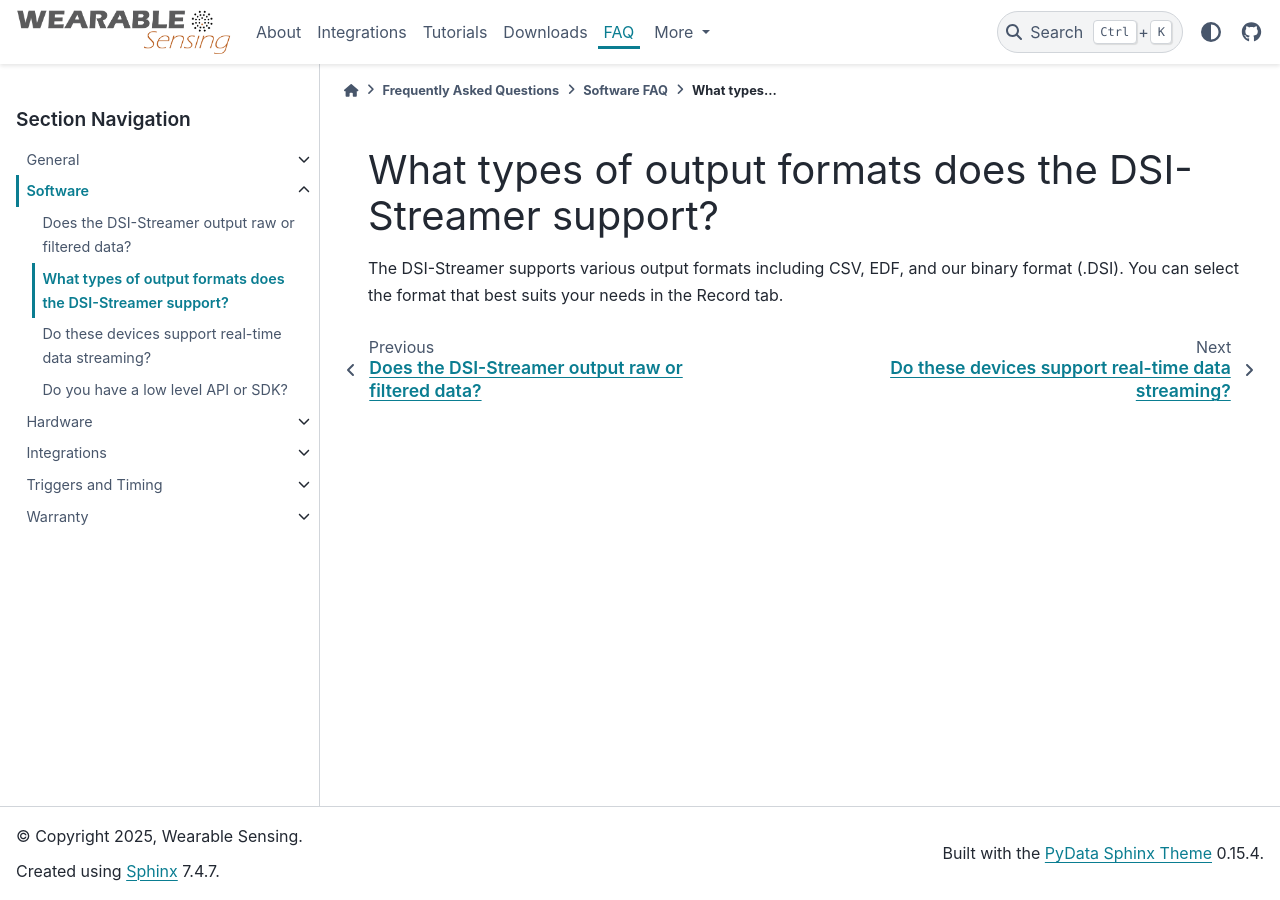
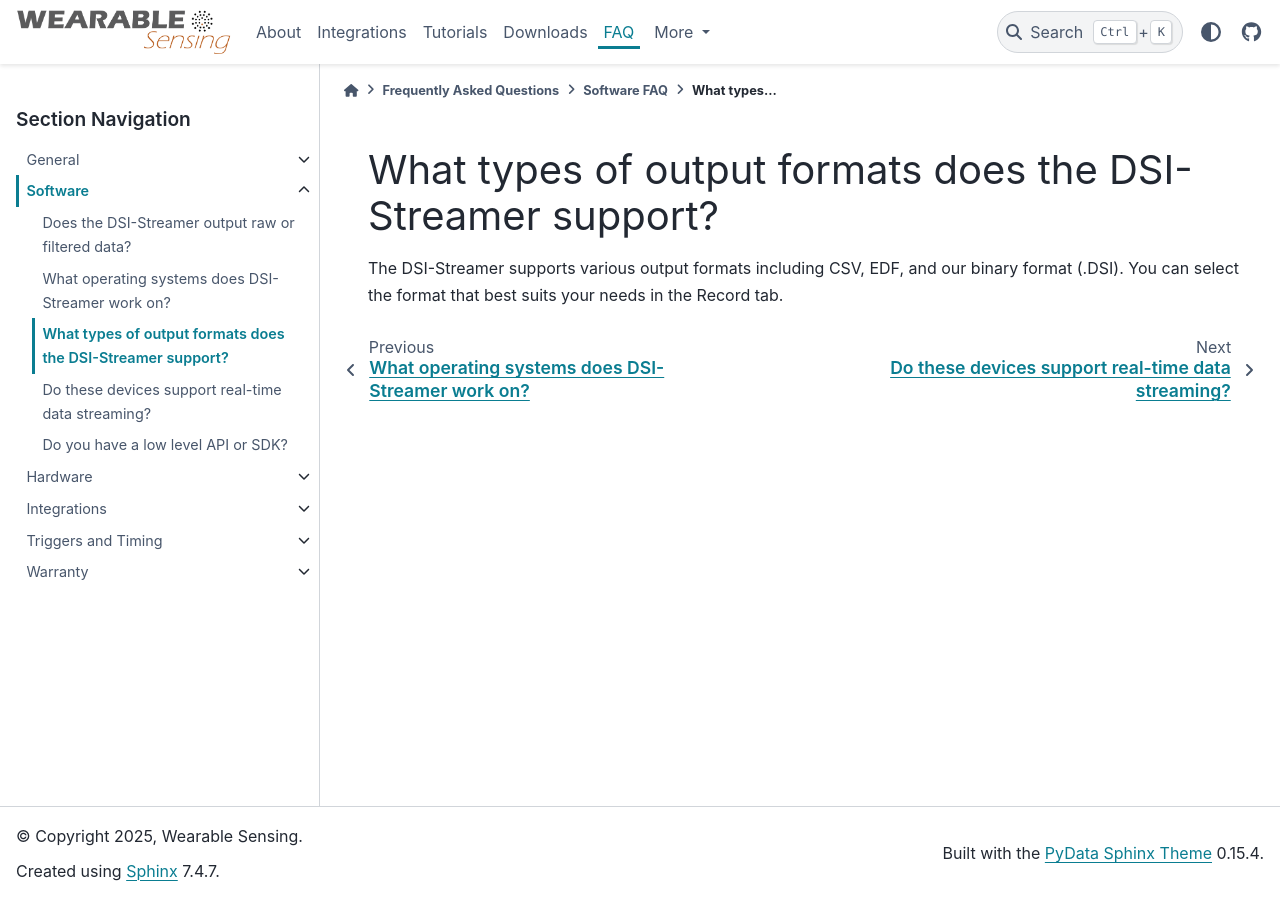
Before and after one commit to WearableSensing/wiki, a Sphinx documentation site: the page built from docs/faq/software/questions/output-formats.md, in a window 1280 px wide. Built offline with Sphinx 7.4.7 and the PyData theme 0.15.4, drawn with Linux system fonts in a browser that asks for light colours.

Commit message:
docs: Add software FAQ section including DSI-Streamer OS compatibility information.

````diff
--- a/docs/faq/software/index.md
+++ b/docs/faq/software/index.md
@@ -10,6 +10,7 @@
 :maxdepth: 1
 
 Does the DSI-Streamer output raw or filtered data? <questions/raw-or-filtered>
+What operating systems does DSI-Streamer work on? <questions/os-compatibility>
 What types of output formats does the DSI-Streamer support? <questions/output-formats>
 ```
 
--- /dev/null
+++ b/docs/faq/software/questions/os-compatibility.md
@@ -0,0 +1,3 @@
+# What operating systems does DSI-Streamer work on?
+
+We currently do not have plans to make our system compatible across different OS, but we are always looking to expand our capabilities, and are willing to work with customers or collaborators to customize hardware and software to meet their needs (usually we do so under funded collaborations).  Additionally, our software has the ability to stream data in real-time through a TCP/IP socket or LSL, so you could stream the data from the PC to a Mac if you wanted to process the data on Mac software.
````
